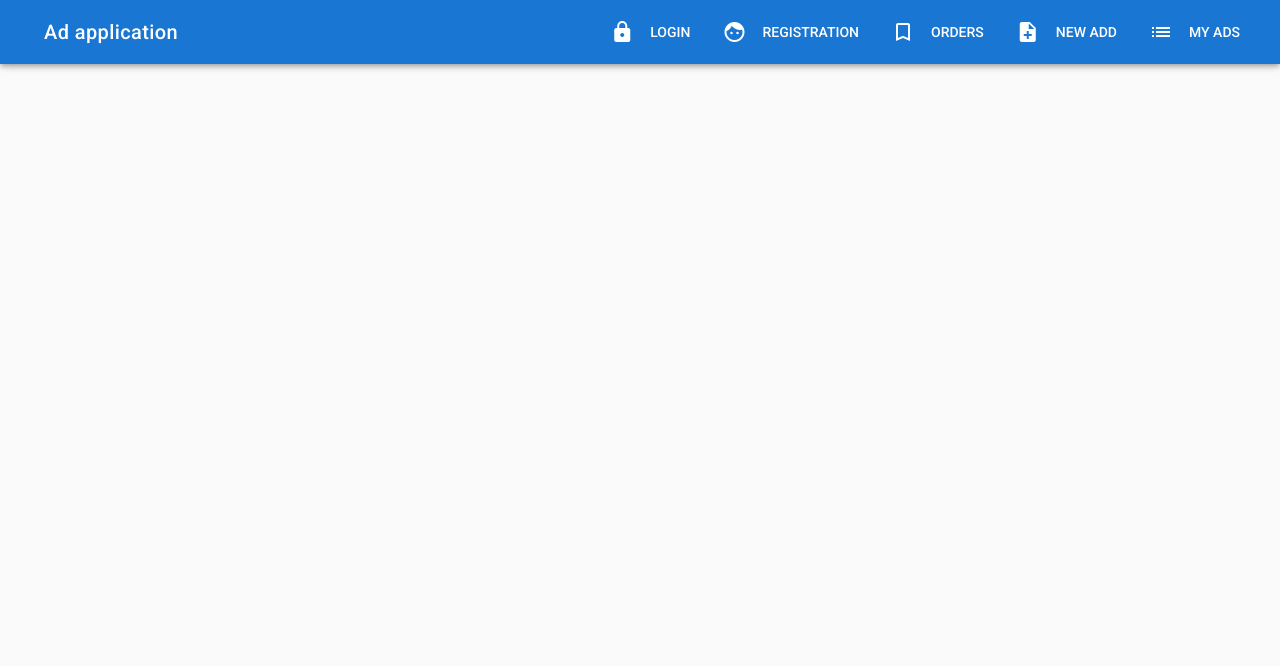
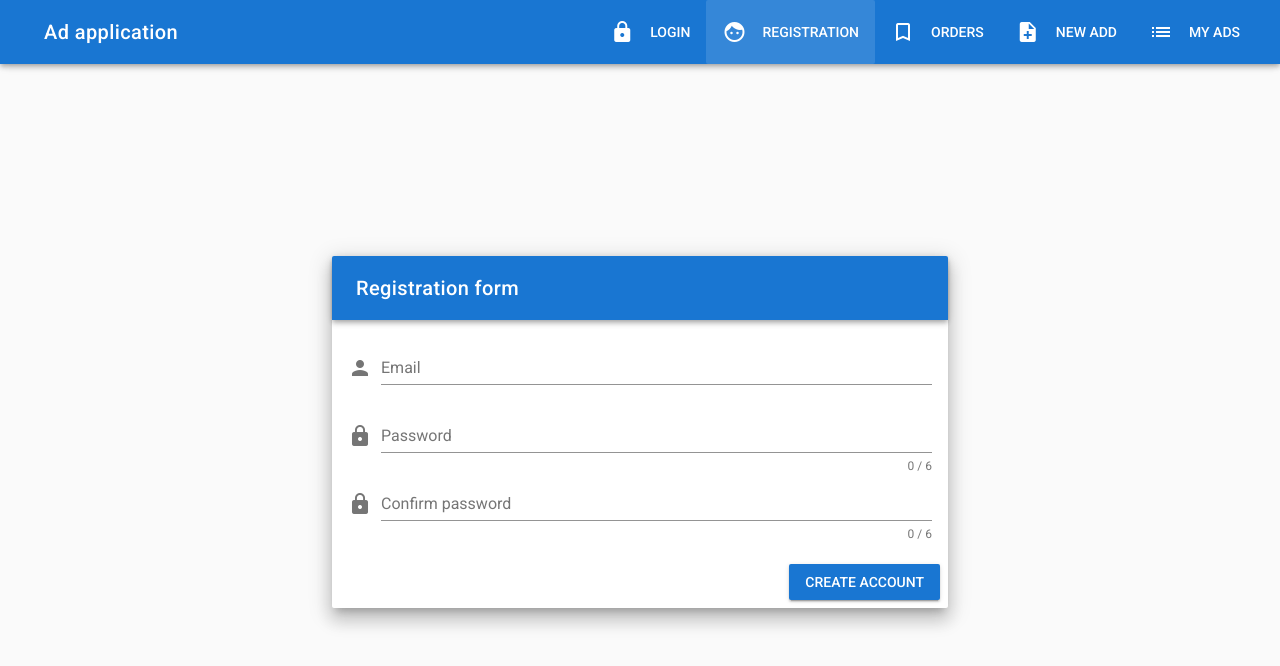
Before and after one commit to ann-pavlova/vue-test-project, a Vue app: page /registration in a window 1280 px wide. Shown: the top 666 px of the page. Built offline with nearby package versions, Linux system fonts and the light colour scheme.

Commit message:
create login and registration pages

```diff
--- /dev/null
+++ b/src/components/Ads/Ad.vue
@@ -0,0 +1,19 @@
+<template>
+    <v-container>
+        <v-layout row>
+            <v-flex xs12>
+                <h1>Ad</h1>
+            </v-flex>
+        </v-layout>
+    </v-container>
+</template>
+
+<script>
+    export default {
+        data() {
+            return {
+
+            };
+        }
+    };
+</script>
--- /dev/null
+++ b/src/components/Ads/AdList.vue
@@ -0,0 +1,19 @@
+<template>
+    <v-container>
+        <v-layout row>
+            <v-flex xs12>
+                <h1>AdList</h1>
+            </v-flex>
+        </v-layout>
+    </v-container>
+</template>
+
+<script>
+    export default {
+        data() {
+            return {
+
+            };
+        }
+    };
+</script>
--- /dev/null
+++ b/src/components/Ads/NewAd.vue
@@ -0,0 +1,19 @@
+<template>
+    <v-container>
+        <v-layout row>
+            <v-flex xs12>
+                <h1>New Ad</h1>
+            </v-flex>
+        </v-layout>
+    </v-container>
+</template>
+
+<script>
+    export default {
+        data() {
+            return {
+
+            };
+        }
+    };
+</script>
--- /dev/null
+++ b/src/components/Auth/Login.vue
@@ -0,0 +1,70 @@
+<template>
+    <v-container fluid fill-height>
+        <v-layout align-center justify-center>
+            <v-flex xs12 sm8 md6>
+                <v-card class="elevation-12">
+                    <v-toolbar dark color="primary">
+                        <v-toolbar-title>Login form</v-toolbar-title>
+                    </v-toolbar>
+                    <v-card-text>
+                        <v-form v-model="valid" ref="form" validation>
+                            <v-text-field
+                                prepend-icon="person"
+                                name="email"
+                                label="Email"
+                                type="email"
+                                :rules="emailRules"
+                                v-model="email">
+                            </v-text-field>
+                            <v-text-field
+                                prepend-icon="lock"
+                                name="password"
+                                label="Password"
+                                type="password"
+                                :counter="6"
+                                :rules="passRules"
+                                v-model="password">
+                            </v-text-field>
+                        </v-form>
+                    </v-card-text>
+                    <v-card-actions>
+                        <v-spacer></v-spacer>
+                        <v-btn color="primary" :disabled="!valid" @click="onSubmit">Login</v-btn>
+                    </v-card-actions>
+                </v-card>
+            </v-flex>
+        </v-layout>
+    </v-container>
+</template>
+
+<script>
+    export default {
+        data() {
+            return {
+                email: '',
+                password: '',
+                valid: 'false',
+                emailRules: [
+                    v => !!v || 'E-mail is required',
+                    v => /.+@.+/.test(v) || 'E-mail must be valid'
+                ],
+                passRules: [
+                    v => !!v || 'Password is required',
+                    v => v.length >= 6 || 'Password must be equal or more than 6 symbols'
+                ]
+            };
+        },
+        methods: {
+            onSubmit() {
+                if (this.$refs.form.validate()) {
+                    const user = {
+                        email: this.email,
+                        password: this.password
+                    };
+
+                    console.log(user);
+                }
+            }
+        }
+    };
+</script>
--- /dev/null
+++ b/src/components/Auth/Registration.vue
@@ -0,0 +1,84 @@
+<template>
+    <v-container fluid fill-height>
+        <v-layout align-center justify-center>
+            <v-flex xs12 sm8 md6>
+                <v-card class="elevation-12">
+                    <v-toolbar dark color="primary">
+                        <v-toolbar-title>Registration form</v-toolbar-title>
+                    </v-toolbar>
+                    <v-card-text>
+                        <v-form v-model="valid" ref="form" lazy-validation>
+                            <v-text-field
+                                prepend-icon="person"
+                                name="email"
+                                label="Email"
+                                type="email"
+                                :rules="emailRules"
+                                v-model="email">
+                            </v-text-field>
+                            <v-text-field
+                                prepend-icon="lock"
+                                name="password"
+                                label="Password"
+                                type="password"
+                                :counter="6"
+                                :rules="passRules"
+                                v-model="password">
+                            </v-text-field>
+                            <v-text-field
+                                prepend-icon="lock"
+                                name="confirm-password"
+                                label="Confirm password"
+                                type="password"
+                                :counter="6"
+                                :rules="confirmpassRules"
+                                v-model="confirmPassword">
+                            </v-text-field>
+                        </v-form>
+                    </v-card-text>
+                    <v-card-actions>
+                        <v-spacer></v-spacer>
+                        <v-btn color="primary" :disabled="!valid" @click="onSubmit">Create account</v-btn>
+                    </v-card-actions>
+                </v-card>
+            </v-flex>
+        </v-layout>
+    </v-container>
+</template>
+
+<script>
+    export default {
+        data() {
+            return {
+                email: '',
+                password: '',
+                confirmPassword: '',
+                valid: 'false',
+                emailRules: [
+                    v => !!v || 'E-mail is required',
+                    v => /.+@.+/.test(v) || 'E-mail must be valid'
+                ],
+                passRules: [
+                    v => !!v || 'Password is required',
+                    v => v.length >= 6 || 'Password must be equal or more than 6 symbols'
+                ],
+                confirmpassRules: [
+                    v => !!v || 'Password is required',
+                    v => v === this.password || 'Passwords should match'
+                ]
+            };
+        },
+        methods: {
+            onSubmit() {
+                if (this.$refs.form.validate()) {
+                    const user = {
+                        email: this.email,
+                        password: this.password
+                    };
+
+                    console.log(user);
+                }
+            }
+        }
+    };
+</script>
--- /dev/null
+++ b/src/components/Home.vue
@@ -0,0 +1,19 @@
+<template>
+    <v-container>
+        <v-layout row>
+            <v-flex xs12>
+                <h1>Home</h1>
+            </v-flex>
+        </v-layout>
+    </v-container>
+</template>
+
+<script>
+    export default {
+        data() {
+            return {
+
+            };
+        }
+    };
+</script>
--- /dev/null
+++ b/src/components/User/Orders.vue
@@ -0,0 +1,19 @@
+<template>
+    <v-container>
+        <v-layout row>
+            <v-flex xs12>
+                <h1>Order</h1>
+            </v-flex>
+        </v-layout>
+    </v-container>
+</template>
+
+<script>
+    export default {
+        data() {
+            return {
+
+            };
+        }
+    };
+</script>
--- a/src/router/index.js
+++ b/src/router/index.js
@@ -1,8 +1,52 @@
 import Vue from 'vue';
 import Router from 'vue-router';
+import Home from '@/components/Home';
+import Ad from '@/components/Ads//Ad';
+import AdList from '@/components/Ads/AdList';
+import NewAd from '@/components/Ads/NewAd';
+import Login from '@/components/Auth/Login';
+import Registration from '@/components/Auth/Registration';
+import Orders from '@/components/User/Orders';
 
 Vue.use(Router);
 
 export default new Router({
-    routes: []
+    routes: [
+        {
+            path: '',
+            name: 'home',
+            component: Home
+        },
+        {
+            path: '/ad/:id',
+            name: 'ad',
+            component: Ad
+        },
+        {
+            path: '/list',
+            name: 'list',
+            component: AdList
+        },
+        {
+            path: '/new',
+            name: 'newAd',
+            component: NewAd
+        },
+        {
+            path: '/login',
+            name: 'login',
+            component: Login
+        },
+        {
+            path: '/registration',
+            name: 'reg',
+            component: Registration
+        },
+        {
+            path: '/orders',
+            name: 'orders',
+            component: Orders
+        }
+    ],
+    mode: 'history'
 });
```
Also changed, not shown: .eslintrc.js.
